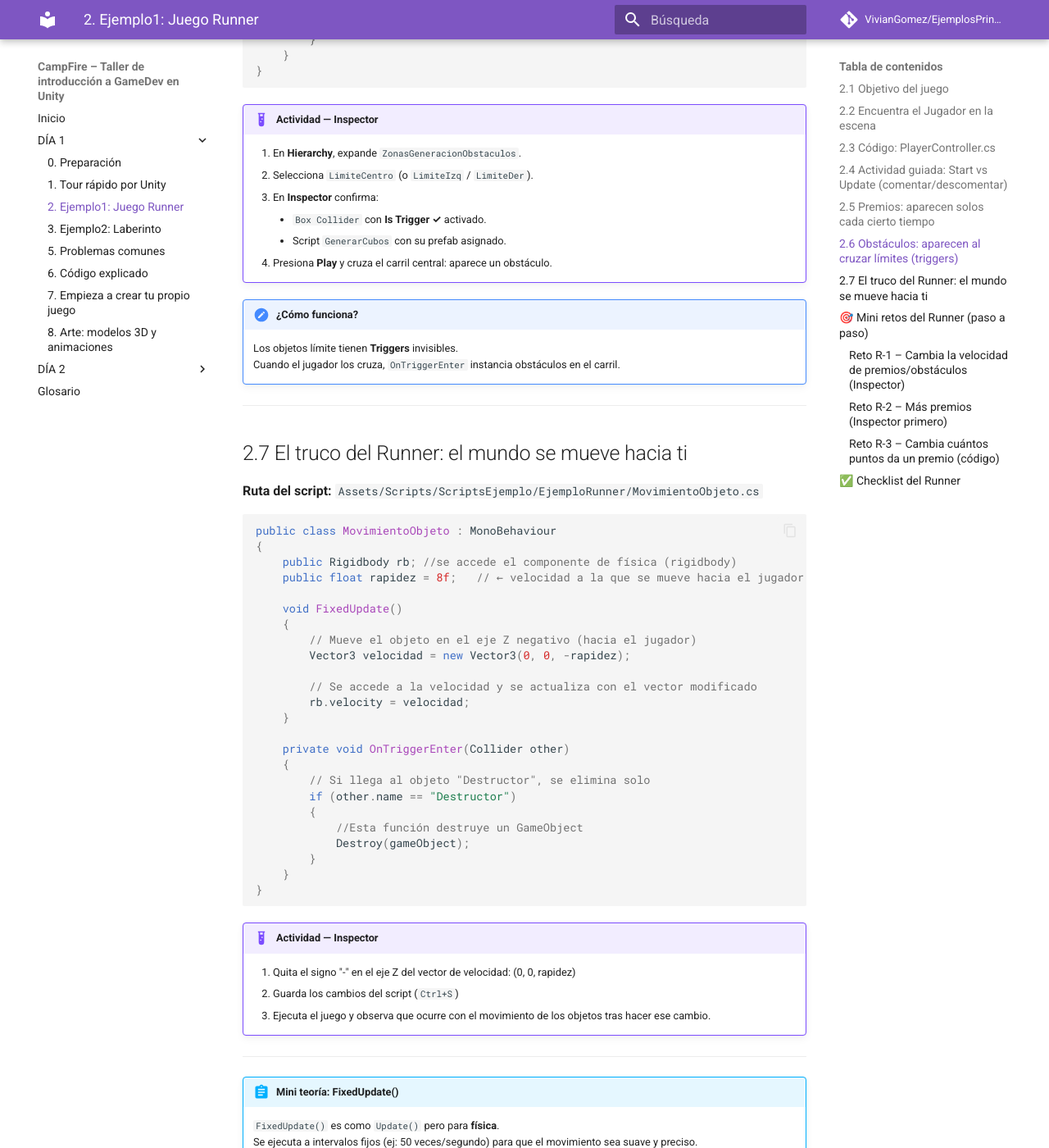
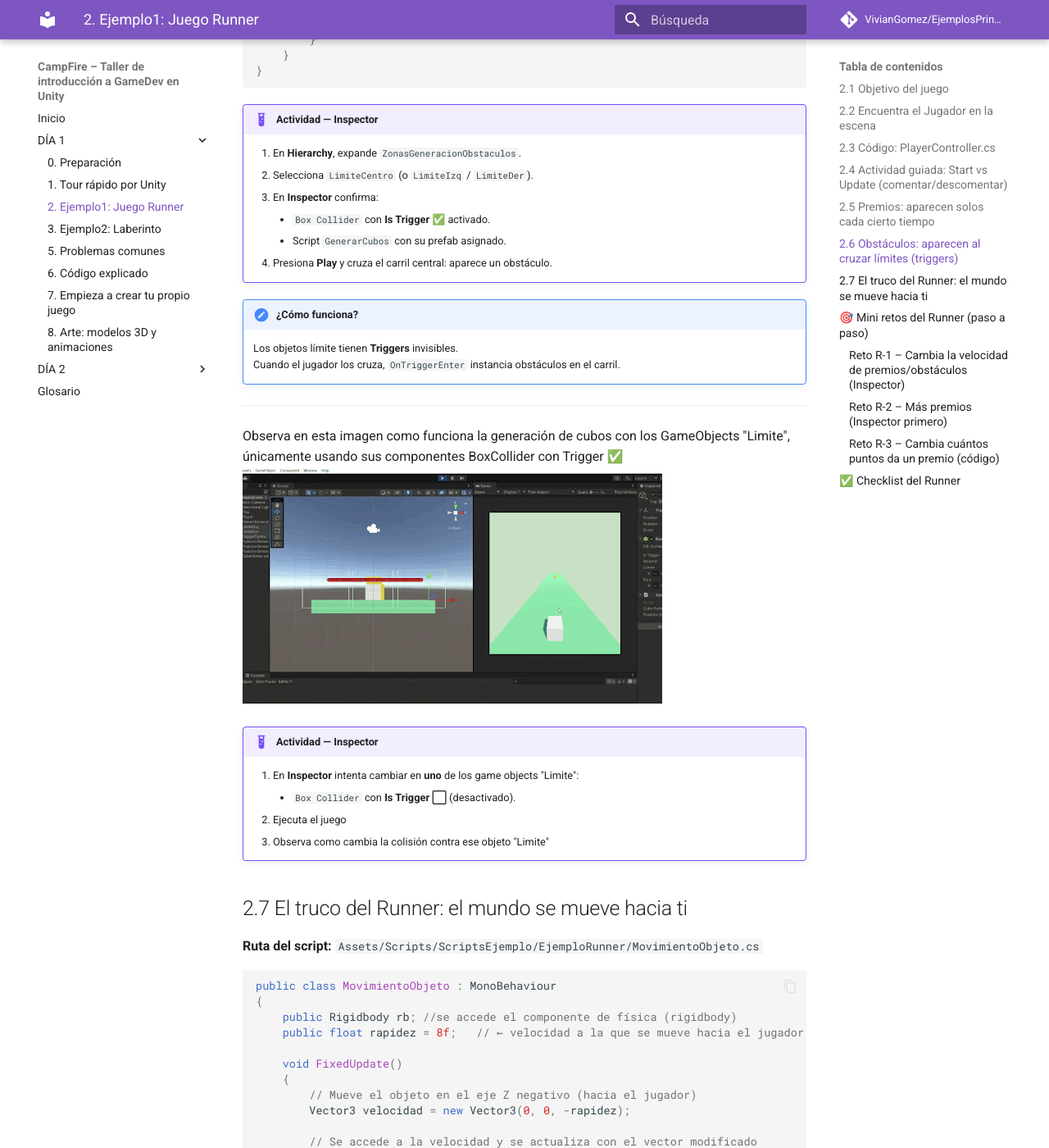
Before and after one commit to VivianGomez/EjemplosPrincipiantesUnity, an MkDocs documentation site: the page built from docs/02-runner.md, in a window 1280 px wide and 1400 px high, scrolled down 5484 px. Shown: the whole window at 82% size. Built offline with MkDocs 1.6.1 and Material for MkDocs 9.7.7, drawn with Linux system fonts in a browser that asks for light colours; comment, search, counter and statistics services are not loaded; some of the changed text lies outside the part shown.

Commit message:
Actualizaciones de imagenes y contenido en 01 tour y 02 runner

```diff
--- a/docs/02-runner.md
+++ b/docs/02-runner.md
@@ -221,7 +221,7 @@ public class GenerarCubos : MonoBehaviour
 
     private void OnTriggerEnter(Collider other)
     {
-        // Solo genera si el objeto que entró es el "Jugador"
+        // Solo genera si el Jugador chocó con el objeto dueño de este script
         if (other.gameObject.name == "Jugador")
         {
             int randomIndex = Random.Range(0, otrasPosiciones.Length);
@@ -236,7 +236,7 @@ public class GenerarCubos : MonoBehaviour
     1. En **Hierarchy**, expande `ZonasGeneracionObstaculos`.
     2. Selecciona `LimiteCentro` (o `LimiteIzq` / `LimiteDer`).
     3. En **Inspector** confirma:
-        - `Box Collider` con **Is Trigger ✓** activado.
+        - `Box Collider` con **Is Trigger ✅** activado.
         - Script `GenerarCubos` con su prefab asignado.
     4. Presiona **Play** y cruza el carril central: aparece un obstáculo.
 
@@ -245,6 +245,15 @@ public class GenerarCubos : MonoBehaviour
     Cuando el jugador los cruza, `OnTriggerEnter` instancia obstáculos en el carril.
 
 ---
+
+Observa en esta imagen como funciona la generación de cubos con los GameObjects "Limite", únicamente usando sus componentes BoxCollider con Trigger ✅
+![Funcionamiento de Triggers](img/funcionamientoLimites.gif)
+
+!!! example "Actividad — Inspector"
+    1. En **Inspector** intenta cambiar en **uno** de los game objects "Limite":
+        - `Box Collider` con **Is Trigger ⬜** (desactivado).
+    2. Ejecuta el juego
+    3. Observa como cambia la colisión contra ese objeto "Limite"
 
 ## 2.7 El truco del Runner: el mundo se mueve hacia ti
 
```
Also changed, not shown: docs/img/funcionamientoLimites.gif (added), 1 other file.
